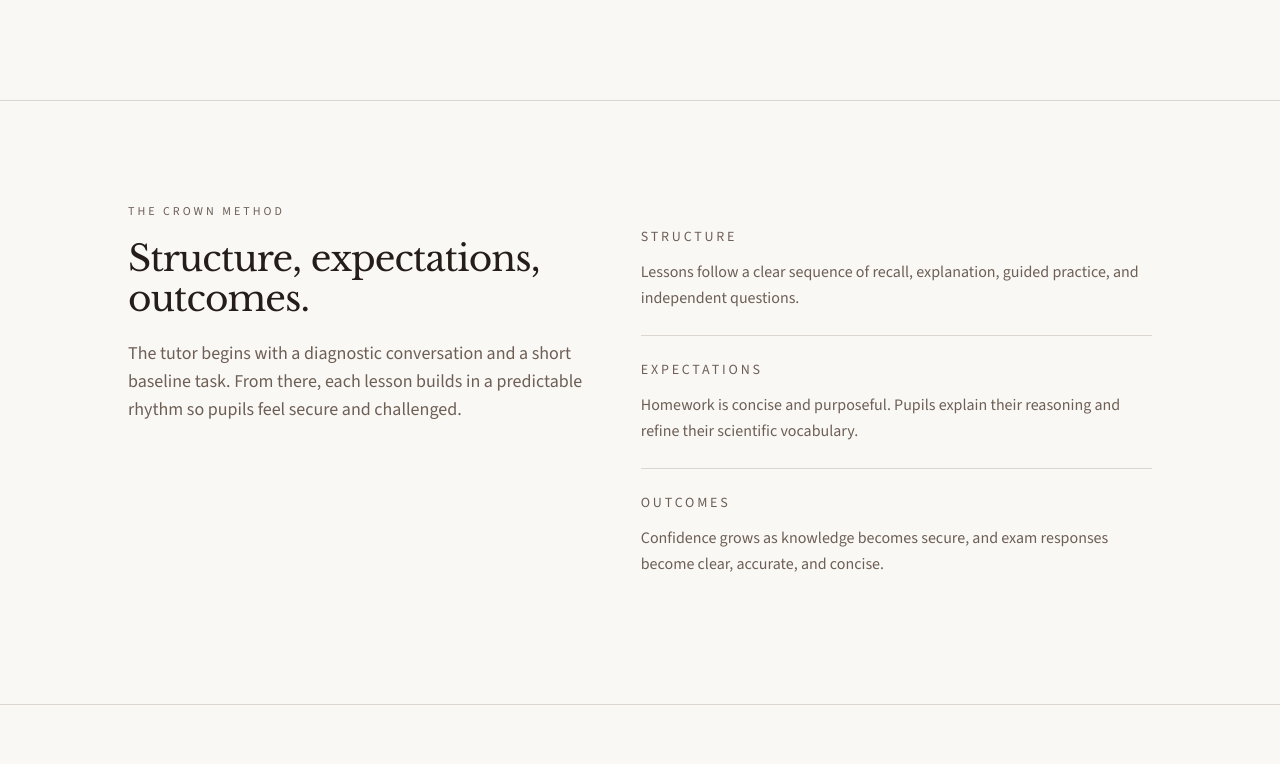
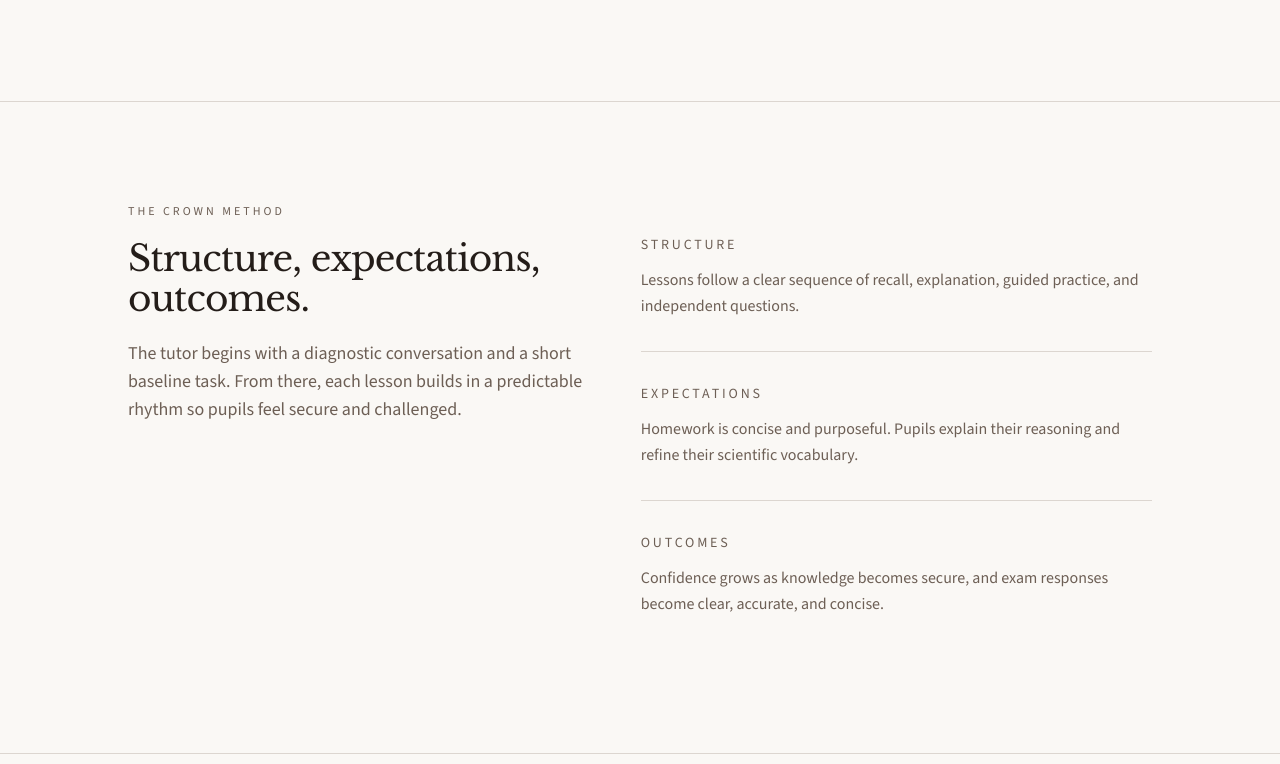
Before and after one commit to KennyBanjo/crown-science-education-website, a Next.js app: page / in a window 1280 px wide. Shown: the part 956-1720 px from the top of the page. Built offline with nearby package versions, Linux system fonts and the light colour scheme.

Commit message:
Enhance global styles and layout components with new utility classes for link underlining and section dividers. Refactor homepage structure to incorporate animation effects and improve user engagement. Update header and footer links for consistent styling and accessibility.

```diff
--- a/src/app/globals.css
+++ b/src/app/globals.css
@@ -100,7 +100,7 @@
   }
 
   .section-divider {
-    @apply border-t border-border;
+    @apply relative border-t border-transparent;
   }
 
   .eyebrow {
@@ -110,6 +110,41 @@
   .lead {
     @apply text-lg text-muted-foreground;
   }
+
+  .link-underline {
+    @apply relative inline-flex items-center no-underline;
+  }
+
+  .link-underline::after {
+    content: "";
+    position: absolute;
+    left: 0;
+    right: 0;
+    bottom: -0.2em;
+    height: 1px;
+    background-color: currentColor;
+    transform: scaleX(0);
+    transform-origin: left;
+    transition: transform 0.2s cubic-bezier(0.22, 1, 0.36, 1);
+  }
+
+  .link-underline:hover::after,
+  .link-underline:focus-visible::after {
+    transform: scaleX(1);
+  }
+
+  @media (prefers-reduced-motion: reduce) {
+    .link-underline::after {
+      transform: none;
+      opacity: 0;
+      transition: opacity 0.01s linear;
+    }
+
+    .link-underline:hover::after,
+    .link-underline:focus-visible::after {
+      opacity: 1;
+    }
+  }
 }
 
 @layer utilities {
--- a/src/app/page.tsx
+++ b/src/app/page.tsx
@@ -1,6 +1,9 @@
 import Image from "next/image";
 import Link from "next/link";
 import { Button } from "@/components/ui/button";
+import { Reveal } from "@/components/motion/reveal";
+import { Stagger } from "@/components/motion/stagger";
+import { SectionDividerLine } from "@/components/motion/section-divider-line";
 
 export default function Home() {
   return (
@@ -8,7 +11,7 @@ export default function Home() {
       <section className="section" aria-labelledby="intro-title">
         <div className="page-container">
           <div className="grid gap-10 lg:grid-cols-[minmax(0,1.1fr)_minmax(0,0.9fr)] lg:items-start">
-            <div className="space-y-6">
+            <Stagger className="space-y-6">
               <p className="eyebrow">Crown Science Education</p>
               <h1 id="intro-title" className="text-balance">
                 Science taught with calm rigour, from Year 7 to GCSE.
@@ -33,7 +36,7 @@ export default function Home() {
                 </Button>
                 <Link
                   href="/portal"
-                  className="text-sm text-muted-foreground hover:text-foreground"
+                  className="link-underline text-sm text-muted-foreground hover:text-foreground"
                 >
                   Student portal login
                 </Link>
@@ -49,7 +52,7 @@ export default function Home() {
                   keep shared targets and notes in one calm place.
                 </p>
               </div>
-            </div>
+            </Stagger>
             <figure className="space-y-4">
               <div className="relative aspect-[4/5] w-full overflow-hidden rounded-md border border-border bg-muted">
                 <Image
@@ -78,6 +81,8 @@ export default function Home() {
         className="section section-divider"
         aria-labelledby="method-title"
       >
+        <SectionDividerLine />
+        <Reveal>
           <div className="page-container">
             <div className="grid gap-12 lg:grid-cols-[minmax(0,1fr)_minmax(0,1.1fr)]">
               <div className="space-y-5">
@@ -90,7 +95,7 @@ export default function Home() {
                 </p>
               </div>
               <div className="divide-y divide-border">
-              <div className="py-6">
+                <div className="py-8">
                   <p className="text-sm uppercase tracking-[0.2em] text-muted-foreground">
                     Structure
                   </p>
@@ -99,7 +104,7 @@ export default function Home() {
                     guided practice, and independent questions.
                   </p>
                 </div>
-              <div className="py-6">
+                <div className="py-8">
                   <p className="text-sm uppercase tracking-[0.2em] text-muted-foreground">
                     Expectations
                   </p>
@@ -108,7 +113,7 @@ export default function Home() {
                     reasoning and refine their scientific vocabulary.
                   </p>
                 </div>
-              <div className="py-6">
+                <div className="py-8">
                   <p className="text-sm uppercase tracking-[0.2em] text-muted-foreground">
                     Outcomes
                   </p>
@@ -120,6 +125,7 @@ export default function Home() {
               </div>
             </div>
           </div>
+        </Reveal>
       </section>
 
       <section
@@ -127,6 +133,8 @@ export default function Home() {
         className="section section-divider"
         aria-labelledby="journey-title"
       >
+        <SectionDividerLine />
+        <Reveal>
           <div className="page-container">
             <div className="space-y-6">
               <p className="eyebrow">Learning journey</p>
@@ -152,6 +160,7 @@ export default function Home() {
               </div>
             </div>
           </div>
+        </Reveal>
       </section>
 
       <section
@@ -159,6 +168,8 @@ export default function Home() {
         className="section section-divider"
         aria-labelledby="progress-title"
       >
+        <SectionDividerLine />
+        <Reveal>
           <div className="page-container">
             <div className="grid gap-12 lg:grid-cols-[minmax(0,1fr)_minmax(0,1fr)]">
               <div className="space-y-5">
@@ -186,6 +197,7 @@ export default function Home() {
               </div>
             </div>
           </div>
+        </Reveal>
       </section>
 
       <section
@@ -193,6 +205,8 @@ export default function Home() {
         className="section section-divider"
         aria-labelledby="tutor-title"
       >
+        <SectionDividerLine />
+        <Reveal>
           <div className="page-container">
             <div className="grid gap-12 lg:grid-cols-[minmax(0,0.9fr)_minmax(0,1.1fr)]">
               <figure className="space-y-4">
@@ -201,7 +215,7 @@ export default function Home() {
                     src="/images/lead-tutor.png"
                     alt="Founder and lead science tutor"
                     fill
-                  className="object-cover"
+                    className="object-cover saturate-90 contrast-95"
                     sizes="(max-width: 1024px) 100vw, 40vw"
                     priority
                   />
@@ -215,8 +229,8 @@ export default function Home() {
                 <h2 id="tutor-title">An experienced teacher, guiding every step.</h2>
                 <p className="lead">
                   I am a qualified science teacher with more than a decade in the
-                classroom, and I have supported thousands of pupils to succeed
-                in GCSE Physics, Chemistry, and Biology.
+                  classroom, supporting thousands of pupils in GCSE Physics,
+                  Chemistry, and Biology.
                 </p>
                 <div className="divide-y divide-border">
                   <div className="py-6">
@@ -226,7 +240,7 @@ export default function Home() {
                     <p className="mt-3 text-muted-foreground">
                       My teaching is warm, structured, and grounded in cognitive
                       science. Retrieval practice and guided questioning keep
-                    pupils focused, confident, and motivated.
+                      pupils focused and motivated.
                     </p>
                   </div>
                   <div className="py-6">
@@ -246,7 +260,7 @@ export default function Home() {
                     <p className="mt-3 text-muted-foreground">
                       I hold national professional leadership qualifications and
                       maintain continuous professional development to keep
-                    practice sharp and current.
+                      practice current.
                     </p>
                   </div>
                   <div className="py-6">
@@ -263,6 +277,7 @@ export default function Home() {
               </div>
             </div>
           </div>
+        </Reveal>
       </section>
 
       <section
@@ -270,6 +285,8 @@ export default function Home() {
         className="section section-divider"
         aria-labelledby="testimonials-title"
       >
+        <SectionDividerLine />
+        <Reveal>
           <div className="page-container">
             <div className="space-y-6">
               <p className="eyebrow">Testimonials</p>
@@ -277,7 +294,7 @@ export default function Home() {
             </div>
             <div className="mt-10 space-y-10">
               <figure className="border-l border-border pl-6">
-              <blockquote className="text-lg text-foreground">
+                <blockquote className="text-lg italic text-foreground">
                   “Working with her each week brought calm to science lessons. The
                   focus on vocabulary and explanation made everything click.”
                 </blockquote>
@@ -286,7 +303,7 @@ export default function Home() {
                 </figcaption>
               </figure>
               <figure className="border-l border-border pl-6">
-              <blockquote className="text-lg text-foreground">
+                <blockquote className="text-lg italic text-foreground">
                   “Her tutoring is structured but kind. I know exactly what to
                   revise each week and my confidence in GCSE papers has grown.”
                 </blockquote>
@@ -295,9 +312,10 @@ export default function Home() {
                 </figcaption>
               </figure>
               <figure className="border-l border-border pl-6">
-              <blockquote className="text-lg text-foreground">
+                <blockquote className="text-lg italic text-foreground">
                   “We receive thoughtful updates that are easy to act on. It feels
-                like a real partnership with the tutor.”
+                  like a real partnership with the tutor. We always know what to
+                  practise next.”
                 </blockquote>
                 <figcaption className="mt-3 text-sm text-muted-foreground">
                   Parent of Year 10 pupil, Kensington
@@ -305,6 +323,7 @@ export default function Home() {
               </figure>
             </div>
           </div>
+        </Reveal>
       </section>
 
       <section
@@ -312,6 +331,8 @@ export default function Home() {
         className="section section-divider"
         aria-labelledby="consultation-title"
       >
+        <SectionDividerLine />
+        <Reveal>
           <div className="page-container">
             <div className="flex flex-col gap-8 lg:flex-row lg:items-end lg:justify-between">
               <div className="space-y-4">
@@ -322,6 +343,9 @@ export default function Home() {
                   a steady plan for the term ahead, and confirm whether the
                   tutor&rsquo;s approach is the right fit.
                 </p>
+                <p className="text-sm text-muted-foreground">
+                  There is no obligation following the consultation.
+                </p>
               </div>
               <Button size="lg" asChild>
                 <Link href="/consultation">Book a consultation</Link>
@@ -331,6 +355,7 @@ export default function Home() {
               Prefer to start by email? Write to admissions@crownscience.edu.
             </p>
           </div>
+        </Reveal>
       </section>
     </div>
   );
--- /dev/null
+++ b/src/components/motion/reveal.tsx
@@ -0,0 +1,31 @@
+"use client";
+
+import * as React from "react";
+import { motion, useReducedMotion } from "framer-motion";
+import { cn } from "@/lib/utils";
+
+const EASE: [number, number, number, number] = [0.22, 1, 0.36, 1];
+
+interface RevealProps {
+  children: React.ReactNode;
+  className?: string;
+}
+
+export function Reveal({ children, className }: RevealProps) {
+  const reduceMotion = useReducedMotion();
+
+  const initial = reduceMotion ? { opacity: 0 } : { opacity: 0, y: 12 };
+  const whileInView = reduceMotion ? { opacity: 1 } : { opacity: 1, y: 0 };
+
+  return (
+    <motion.div
+      className={cn(className)}
+      initial={initial}
+      whileInView={whileInView}
+      transition={{ duration: reduceMotion ? 0.01 : 0.55, ease: EASE }}
+      viewport={{ once: true, amount: 0.2 }}
+    >
+      {children}
+    </motion.div>
+  );
+}
--- /dev/null
+++ b/src/components/motion/section-divider-line.tsx
@@ -0,0 +1,31 @@
+"use client";
+
+import { motion, useReducedMotion } from "framer-motion";
+import { cn } from "@/lib/utils";
+
+const EASE: [number, number, number, number] = [0.22, 1, 0.36, 1];
+
+interface SectionDividerLineProps {
+  className?: string;
+}
+
+export function SectionDividerLine({ className }: SectionDividerLineProps) {
+  const reduceMotion = useReducedMotion();
+
+  const initial = reduceMotion ? { opacity: 1 } : { opacity: 1, scaleX: 0 };
+  const whileInView = reduceMotion ? { opacity: 1 } : { opacity: 1, scaleX: 1 };
+
+  return (
+    <motion.span
+      aria-hidden="true"
+      className={cn(
+        "pointer-events-none absolute inset-x-0 top-0 h-px origin-left bg-border",
+        className
+      )}
+      initial={initial}
+      whileInView={whileInView}
+      transition={{ duration: reduceMotion ? 0.01 : 0.55, ease: EASE }}
+      viewport={{ once: true, amount: 0.2 }}
+    />
+  );
+}
--- /dev/null
+++ b/src/components/motion/stagger.tsx
@@ -0,0 +1,60 @@
+"use client";
+
+import * as React from "react";
+import { motion, useReducedMotion } from "framer-motion";
+import { cn } from "@/lib/utils";
+
+const EASE: [number, number, number, number] = [0.22, 1, 0.36, 1];
+
+const itemVariants = {
+  hidden: { opacity: 0, y: 12 },
+  show: {
+    opacity: 1,
+    y: 0,
+    transition: { duration: 0.55, ease: EASE },
+  },
+};
+
+const reducedItemVariants = {
+  hidden: { opacity: 0 },
+  show: { opacity: 1, transition: { duration: 0.01 } },
+};
+
+interface StaggerProps {
+  children: React.ReactNode;
+  className?: string;
+}
+
+export function Stagger({ children, className }: StaggerProps) {
+  const reduceMotion = useReducedMotion();
+
+  const containerVariants = {
+    hidden: {},
+    show: {
+      transition: {
+        staggerChildren: reduceMotion ? 0 : 0.1,
+        delayChildren: reduceMotion ? 0 : 0.08,
+      },
+    },
+  };
+
+  const resolvedItems = React.Children.toArray(children);
+
+  return (
+    <motion.div
+      className={cn(className)}
+      variants={containerVariants}
+      initial="hidden"
+      animate="show"
+    >
+      {resolvedItems.map((child, index) => (
+        <motion.div
+          key={(child as React.ReactElement)?.key ?? index}
+          variants={reduceMotion ? reducedItemVariants : itemVariants}
+        >
+          {child}
+        </motion.div>
+      ))}
+    </motion.div>
+  );
+}
--- a/src/components/ui/button.tsx
+++ b/src/components/ui/button.tsx
@@ -6,7 +6,7 @@ import { cva, type VariantProps } from "class-variance-authority";
 import { cn } from "@/lib/utils";
 
 const buttonVariants = cva(
-  "inline-flex items-center justify-center whitespace-nowrap rounded-md text-sm font-medium ring-offset-background transition-colors focus-visible:outline-none focus-visible:ring-2 focus-visible:ring-ring focus-visible:ring-offset-2 disabled:pointer-events-none disabled:opacity-50",
+  "inline-flex items-center justify-center whitespace-nowrap rounded-md text-sm font-medium ring-offset-background transition-all duration-200 ease-[cubic-bezier(0.22,1,0.36,1)] hover:-translate-y-px hover:shadow-[0_6px_12px_rgba(15,23,42,0.12)] focus-visible:outline-none focus-visible:ring-2 focus-visible:ring-ring focus-visible:ring-offset-2 disabled:pointer-events-none disabled:opacity-50 motion-reduce:transform-none motion-reduce:transition-none motion-reduce:hover:translate-y-0 motion-reduce:hover:shadow-none",
   {
     variants: {
       variant: {
```
Also changed, not shown: src/components/layout/footer.tsx (+13 -4 lines), src/components/layout/header.tsx (+7 -7 lines). Lines whose indentation alone changed are shown as unchanged.
